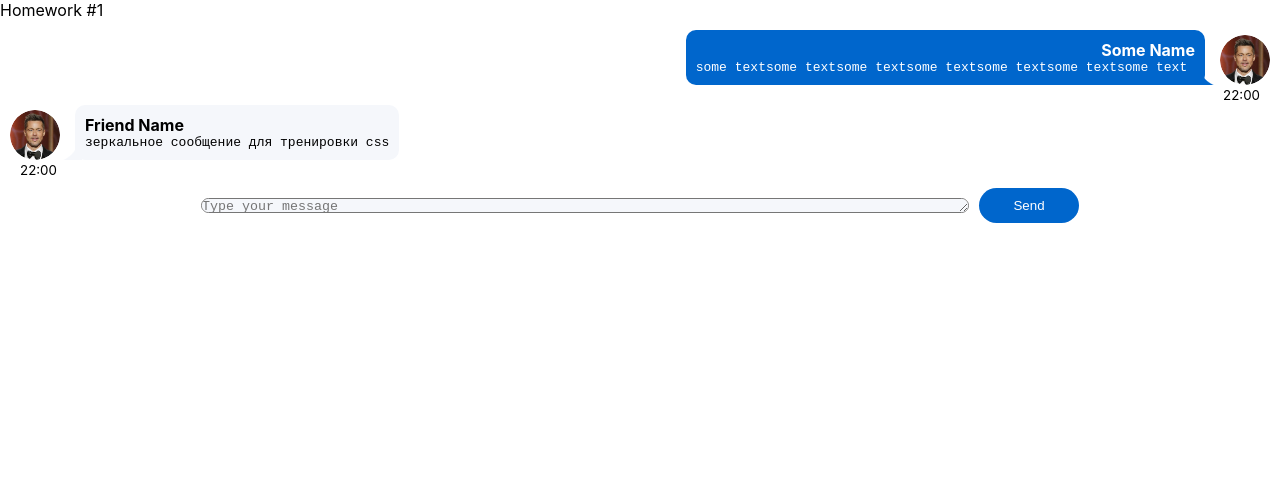
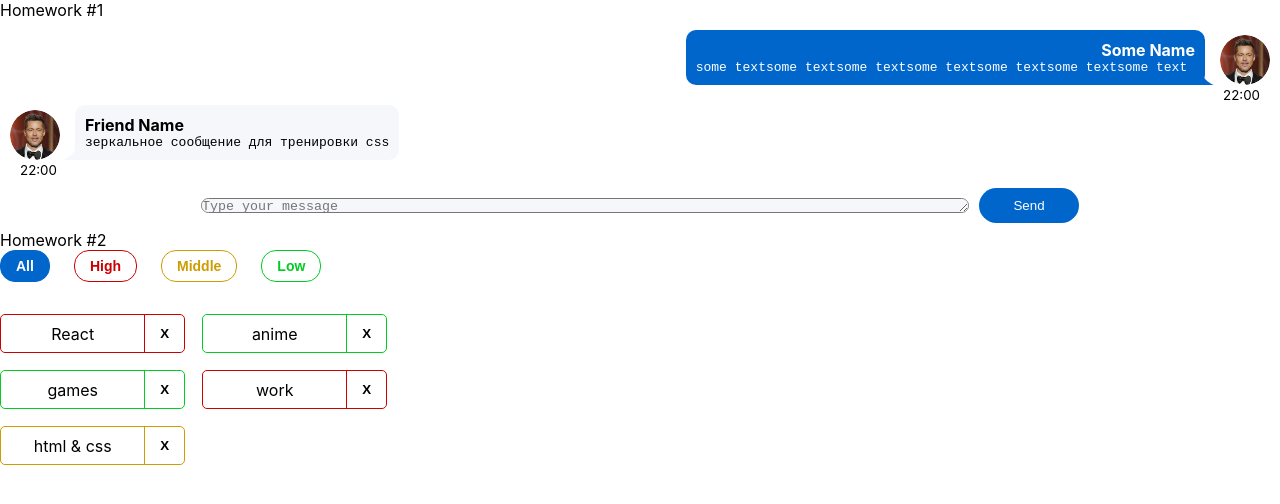
Before and after one commit to maggloo/hws2-master, a React (Create React App) app: page / in a window 1280 px wide. Shown: the top 504 px of the page. Built offline with nearby package versions, Linux system fonts and the light colour scheme.

Commit message:
hw2 commit

```diff
--- a/package.json
+++ b/package.json
@@ -1,6 +1,6 @@
 {
   "name": "hws2",
-  "homepage": "https://maggloo.github.io/hws2-master/",
+  "homepage": "https://maggloo.github.io/hws2-master",
   "version": "0.1.0",
   "private": true,
   "dependencies": {
--- a/src/s1-main/App.tsx
+++ b/src/s1-main/App.tsx
@@ -1,20 +1,20 @@
 import React from 'react'
 import s from './App.module.css'
 import HW1 from '../s2-homeworks/hw01/HW1'
+import HW2 from "../s2-homeworks/hw02/HW2";
 
 function App() {
     return (
         <div className={s.App}>
             <HW1/>
-            {/*раскомментировать по ходу выполнения*/}
-            {/*<HW2/>*/}
+            <HW2/>
             {/*<HW3/>*/}
             {/*<HW4/>*/}
 
             {/*при выполнении дз 5 и более - закомментировать здесь дз 1-4, так как они есть внутри дз 5*/}
             {/*<HW5/>*/}
         </div>
-    )
+    );
 }
 
 export default App
--- a/src/s2-homeworks/hw02/HW2.tsx
+++ b/src/s2-homeworks/hw02/HW2.tsx
@@ -19,9 +19,9 @@
 // types
 export type AffairPriorityType = any // need to fix any
 export type AffairType = {
-    _id: any // need to fix any
-    name: any // need to fix any
-    priority: AffairPriorityType
+    _id: number,
+    name: string,
+    priority: AffairPriorityType,
 }
 export type FilterType = 'all' | AffairPriorityType
 
@@ -35,24 +35,38 @@
 ]
 
 // pure helper functions
-export const filterAffairs = (affairs: any, filter: any): any => { // need to fix any
+export const filterAffairs = (affairs: AffairType[], filter: FilterType): AffairType[] => { // need to fix any
+    if (filter === 'low'){
+        return (
+            affairs.filter((el: { priority: AffairPriorityType }) => el.priority === 'low')
+        )
+    }
+    if (filter === 'high') {
+        return (
+            affairs.filter((el: { priority: AffairPriorityType }) => el.priority === 'high')
+        )
+    }
+    if (filter === 'middle') {
+        return (
+            affairs.filter((el: { priority: AffairPriorityType }) => el.priority === 'middle')
+        )
+    } else {
+        return affairs;
+    }
+
+}
+export const deleteAffair = (affairs: AffairType[], _id: number): AffairType[] => { // need to fix any
+    return affairs.filter((el: {_id: number}) => el._id !== _id);
+}
 
 
-    return affairs // need to fix
-}
-export const deleteAffair = (affairs: any, _id: any): any => { // need to fix any
-
-    return affairs // need to fix
-}
-
 function HW2() {
-    const [affairs, setAffairs] = useState<any>(defaultAffairs) // need to fix any
+    const [affairs, setAffairs] = useState<AffairType[]>(defaultAffairs) // need to fix any
     const [filter, setFilter] = useState<FilterType>('all')
 
     const filteredAffairs = filterAffairs(affairs, filter)
-    const deleteAffairCallback = (_id: any) => { // need to fix any
-        // need to fix
-    }
+    const deleteAffairCallback = (_id: number) => setAffairs(deleteAffair(affairs, _id))
+
 
     return (
         <div id={'hw2'}>
--- a/src/s2-homeworks/hw02/affairs/Affairs.tsx
+++ b/src/s2-homeworks/hw02/affairs/Affairs.tsx
@@ -4,24 +4,24 @@
 import s from './Affairs.module.css'
 
 type AffairsPropsType = {
-    data: any // need to fix any
-    setFilter: any
-    deleteAffairCallback: any
+    data: AffairType[],
+    setFilter: (filter: FilterType) => void
+    deleteAffairCallback: (_id: number) => void
     filter: FilterType
 }
 
 function Affairs(props: AffairsPropsType) {
     const setAll = () => {
-        // need to fix
-    }
+        props.setFilter('all')
+    } // need to fix
     const setHigh = () => {
-        // need to fix
+        props.setFilter('high')
     }
     const setMiddle = () => {
-        // need to fix
+        props.setFilter('middle')
     }
     const setLow = () => {
-        // need to fix
+        props.setFilter('low')
     }
 
     const cnAll = s.button + ' ' + s.all + (props.filter === 'all' ? ' ' + s.active : '')
--- a/src/s2-homeworks/hw02/affairs/affair/Affair.tsx
+++ b/src/s2-homeworks/hw02/affairs/affair/Affair.tsx
@@ -6,12 +6,12 @@
 type AffairPropsType = {
     // key не нужно типизировать
     affair: AffairType
-    deleteAffairCallback: any // need to fix any
+    deleteAffairCallback: (_id: number) => void // need to fix any
 }
 
 function Affair(props: AffairPropsType) {
     const deleteCallback = () => {
-        // need to fix
+        props.deleteAffairCallback(props.affair._id)
     }
 
     const nameClass = s.name + ' ' + s2[props.affair.priority]
@@ -24,20 +24,16 @@
             className={affairClass}
         >
             <div id={'hw2-name-' + props.affair._id} className={nameClass}>
-                {/*создаёт студент*/}
-
-                {/**/}
+                {props.affair.name}
             </div>
             <div id={'hw2-priority-' + props.affair._id} hidden>
-                {/*создаёт студент*/}
-
-                {/**/}
+                {props.affair.priority}
             </div>
 
             <button
                 id={'hw2-button-delete-' + props.affair._id}
                 className={buttonClass}
-                // need to fix
+                onClick={deleteCallback}
 
             >
                 {/*текст кнопки могут изменить студенты*/}
```
